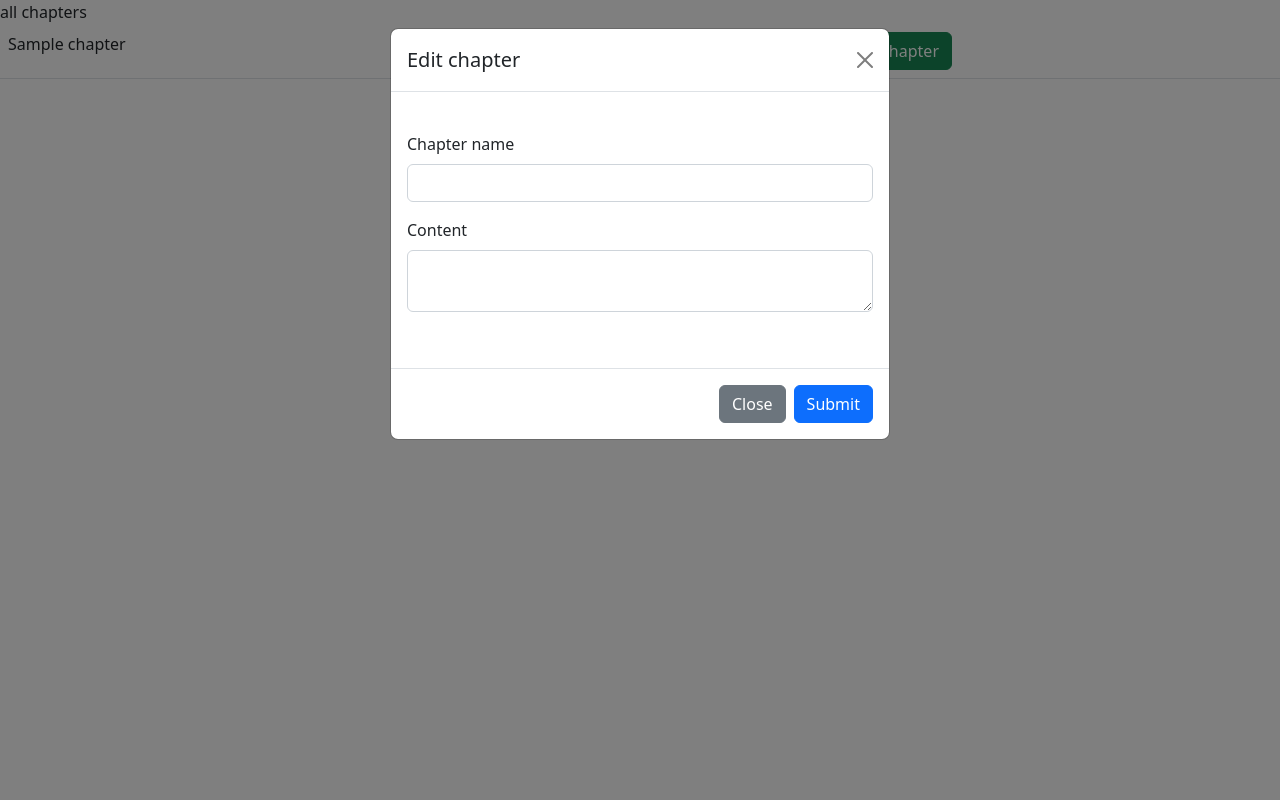
After one commit to fordkuppp/muic-db-project, a Flask app: template novel_reader/templates/starter/admin/novel/edit.html in a window 1280 px wide, after a click on "edit chapter". The commit adds this page. Run offline with Flask 3, Linux system fonts and the light colour scheme; the template is opened without the code that fills it: most values are stand-ins (such as "Sample title", 1, 10 or a date in 2020).

Commit message:
add edit chapter

```diff
--- a/novel_reader/templates/starter/admin.html
+++ b/novel_reader/templates/starter/admin/admin.html
@@ -13,7 +13,7 @@ all novels
             {{ novel.name }}
         </td>
         <td>
-            <button type="button" onclick="location.href='{{url_for('admin.novel_edit')}}'">add/edit chapter</button>
+            <button type="button" onclick="location.href='{{url_for('admin.novel_edit')}}?id={{ novel.id }}'">add/edit chapter</button>
         </td>
     </tr>
 {% endfor %}
--- /dev/null
+++ b/novel_reader/templates/starter/admin/novel/edit.html
@@ -0,0 +1,60 @@
+<!DOCTYPE html>
+<html>
+<head>
+    <link href="https://cdn.jsdelivr.net/npm/bootstrap@5.2.2/dist/css/bootstrap.min.css" rel="stylesheet" integrity="sha384-Zenh87qX5JnK2Jl0vWa8Ck2rdkQ2Bzep5IDxbcnCeuOxjzrPF/et3URy9Bv1WTRi" crossorigin="anonymous">
+    <script src="https://cdn.jsdelivr.net/npm/bootstrap@5.2.2/dist/js/bootstrap.bundle.min.js" integrity="sha384-OERcA2EqjJCMA+/3y+gxIOqMEjwtxJY7qPCqsdltbNJuaOe923+mo//f6V8Qbsw3" crossorigin="anonymous"></script>
+    <title>Page Title</title>
+</head>
+<body>
+all chapters
+<table class="table">
+{% for chapter in chapters %}
+    <tr>
+        <td>
+            {{ chapter.name }}
+        </td>
+        <td>
+            {{ chapter.content }}
+        </td>
+        <td>
+            <button
+                class="btn btn-success"
+                data-bs-toggle="modal"
+                data-bs-target="#edit"
+                type="button">
+                edit chapter
+            </button>
+            <form action="{{url_for('admin.chapter_edit')}}?id={{chapter.id}}" method="post">
+                <div class="modal fade" id="edit" tableindex="-1" aria-labelledby="modal" aria-hidden="true">
+                    <div class="modal-dialog">
+                        <div class="modal-content">
+                            <div class="modal-header">
+                                <h5 class="modal-title" id="label">Edit chapter</h5>
+                                <button type="button" class="btn-close" data-bs-dismiss="modal" aria-label="Close"></button>
+                            </div>
+                                <div class="modal-body my-4">
+                                        <div class="mb-3">
+                                            <label for="chapterName" class="form-label">Chapter name</label>
+                                            <input type="text" class="form-control" id="chapterName" name="chapterName" required>
+                                        </div>
+                                        <div class="mb-3">
+                                            <label for="chapterContent" class="form-label">Content</label>
+                                            <textarea type="text" class="form-control" id="chapterContent" name="chapterContent"></textarea>
+                                        </div>
+                                </div>
+                                <div class="modal-footer">
+                                    <button type="button" class="btn btn-secondary" data-bs-dismiss="modal">Close</button>
+                                    <button class="btn btn-primary" type="submit">Submit</button>
+                                </div>
+                        </div>
+                    </div>
+                </div>
+            </form>
+        </td>
+    </tr>
+{% endfor %}
+</table>
+
+
+</body>
+</html>
```
Also changed, not shown: novel_reader/admin.py (+29 -3 lines).
